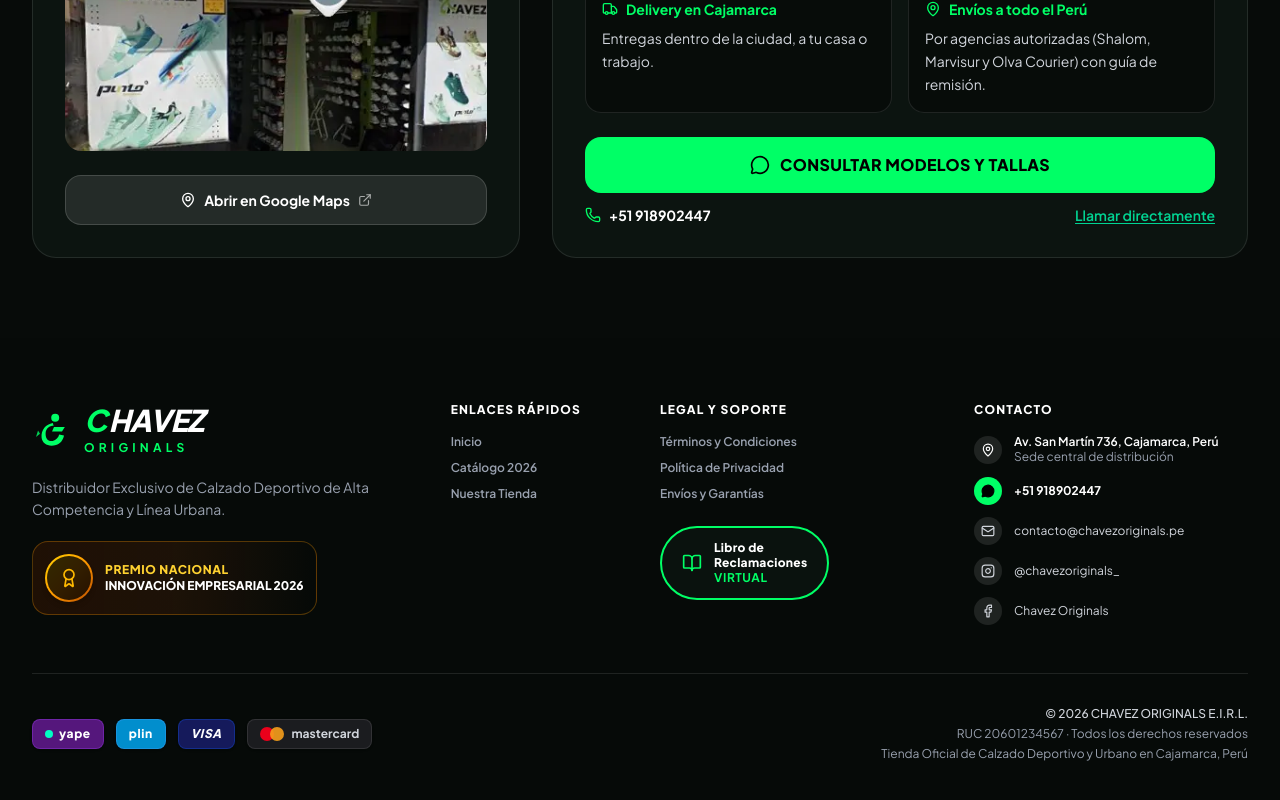
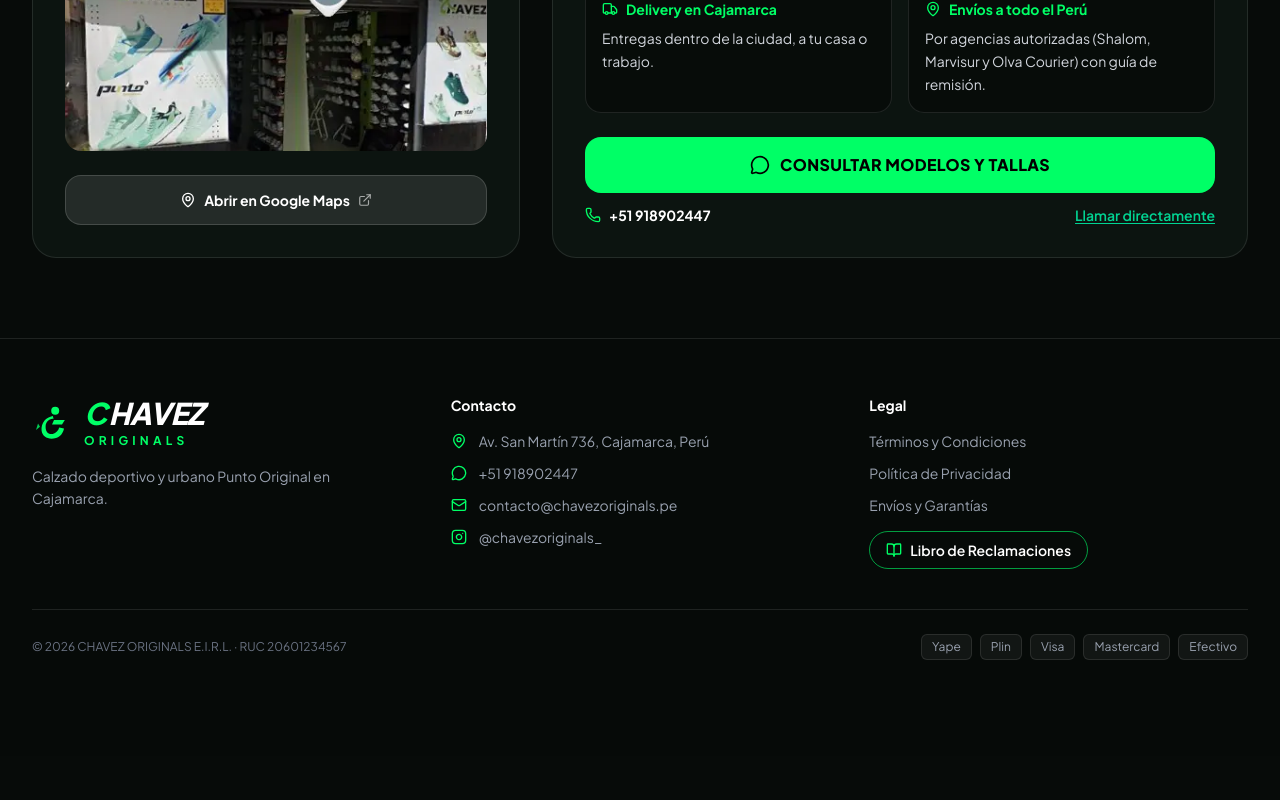
Before and after one commit to FrankUsqAbant/chavez-originals, a React (Vite) app: page / in a window 1280 px wide. Shown: the part 2430-3230 px from the top of the page. After the commit the page ends 3186 px from the top, so only its background shows below. Built offline with nearby package versions, Linux system fonts and the light colour scheme.

Commit message:
footer: version minima (marca, contacto, legal, una linea final)

```diff
--- a/src/App.tsx
+++ b/src/App.tsx
@@ -43,10 +43,7 @@ export default function App() {
       </main>
 
       {/* MÓDULO FINAL: Footer Oficial */}
-      <FooterSection
-        onOpenLibroReclamaciones={() => setIsLibroOpen(true)}
-        onNavigateSection={handleNavigateSection}
-      />
+      <FooterSection onOpenLibroReclamaciones={() => setIsLibroOpen(true)} />
 
       {/* Floating Action WhatsApp Button */}
       <aside aria-label="Contacto flotante" className="fixed bottom-6 right-6 z-40">
--- a/src/components/FooterSection.tsx
+++ b/src/components/FooterSection.tsx
@@ -2,275 +2,111 @@ import React, { useState } from 'react';
 import { ChavezLogo } from './ChavezLogo';
 import { LegalModal, type LegalDocId } from './LegalModal';
 import { STORE_INFO } from '../data/storeData';
-import {
-  MapPin,
-  MessageCircle,
-  Mail,
-  Instagram,
-  Facebook,
-  BookOpen,
-  Award,
-} from 'lucide-react';
+import { MapPin, MessageCircle, Mail, Instagram, BookOpen } from 'lucide-react';
 
 interface FooterSectionProps {
   onOpenLibroReclamaciones: () => void;
-  onNavigateSection: (sectionId: string) => void;
 }
 
-export const FooterSection: React.FC<FooterSectionProps> = ({
-  onOpenLibroReclamaciones,
-  onNavigateSection,
-}) => {
+const LEGAL_LINKS: { id: LegalDocId; label: string }[] = [
+  { id: 'terminos', label: 'Términos y Condiciones' },
+  { id: 'privacidad', label: 'Política de Privacidad' },
+  { id: 'garantias', label: 'Envíos y Garantías' },
+];
+
+const PAYMENTS = ['Yape', 'Plin', 'Visa', 'Mastercard', 'Efectivo'];
+
+const linkClass = 'text-gray-400 hover:text-[#00ff66] transition-colors';
+
+export const FooterSection: React.FC<FooterSectionProps> = ({ onOpenLibroReclamaciones }) => {
   const [legalDoc, setLegalDoc] = useState<LegalDocId | null>(null);
 
   return (
     <>
-    <footer className="relative bg-[#060a08] text-gray-300 pt-16 pb-12 overflow-hidden">
-
-      <div className="max-w-7xl mx-auto px-4 sm:px-6 lg:px-8 space-y-12">
-
-        {/* Main 4-Column Grid */}
-        <div className="grid grid-cols-1 md:grid-cols-2 lg:grid-cols-12 gap-10">
-
-          {/* Column 1: Brand & National Award (4 Cols) */}
-          <div className="lg:col-span-4 space-y-5">
+      <footer className="bg-[#060a08] text-gray-300 pt-14 pb-24 border-t border-white/10">
+        <div className="max-w-7xl mx-auto px-4 sm:px-6 lg:px-8 space-y-10">
+          <div className="grid grid-cols-1 md:grid-cols-3 gap-10">
+            {/* Marca */}
+            <div className="space-y-4">
               <ChavezLogo size="md" />
-
-            <p className="text-xs sm:text-sm text-gray-400 leading-relaxed">
-              Distribuidor Exclusivo de Calzado Deportivo de Alta Competencia y Línea Urbana.
+              <p className="text-sm text-gray-400 leading-relaxed max-w-xs">
+                Calzado deportivo y urbano Punto Original en Cajamarca.
               </p>
-
-
-            {/* TODO: confirmar que el premio es real y documentable antes de publicar. */}
-            {/* Gold National Award Seal */}
-            <div className="inline-flex items-center gap-3 p-3 rounded-2xl bg-gradient-to-r from-amber-950/40 via-amber-900/20 to-transparent border border-amber-500/30">
-              <div className="w-12 h-12 rounded-full bg-gradient-to-br from-amber-300 via-amber-500 to-amber-700 p-0.5 shadow-md flex items-center justify-center flex-shrink-0">
-                <div className="w-full h-full rounded-full bg-black/80 flex flex-col items-center justify-center text-amber-300 text-center">
-                  <Award className="w-5 h-5 text-amber-400" />
-                </div>
             </div>
 
-              <div className="text-left">
-                <div className="text-xs font-black uppercase text-amber-300 tracking-wider">
-                  PREMIO NACIONAL
-                </div>
-                <div className="text-xs font-extrabold text-white">
-                  INNOVACIÓN EMPRESARIAL 2026
-                </div>
-              </div>
-            </div>
-          </div>
-
-          {/* Column 2: ENLACES RÁPIDOS (2.5 Cols) */}
-          <div className="lg:col-span-2 space-y-4">
-            <h4 className="text-xs font-black uppercase tracking-widest text-white">
-              Enlaces Rápidos
-            </h4>
-            <ul className="space-y-2.5 text-xs font-semibold">
-              <li>
-                <button
-                  onClick={() => onNavigateSection('modulo-hero')}
-                  className="text-gray-400 hover:text-[#00ff66] transition-colors cursor-pointer text-left"
+            {/* Contacto */}
+            <div className="space-y-4">
+              <h4 className="text-sm font-bold text-white">Contacto</h4>
+              <ul className="space-y-3 text-sm">
+                <li className="flex items-start gap-3">
+                  <MapPin className="w-4 h-4 mt-0.5 text-[#00ff66] shrink-0" aria-hidden="true" />
+                  <a href={STORE_INFO.googleMapsUrl} target="_blank" rel="noopener noreferrer" className={linkClass}>
+                    {STORE_INFO.address}
+                  </a>
+                </li>
+                <li className="flex items-center gap-3">
+                  <MessageCircle className="w-4 h-4 text-[#00ff66] shrink-0" aria-hidden="true" />
+                  <a
+                    href={`https://wa.me/51${STORE_INFO.whatsapp}`}
+                    target="_blank"
+                    rel="noopener noreferrer"
+                    className={linkClass}
                   >
-                  Inicio
-                </button>
+                    {STORE_INFO.whatsappDisplay}
+                  </a>
                 </li>
-              <li>
-                <button
-                  onClick={() => onNavigateSection('modulo-catalogo')}
-                  className="text-gray-400 hover:text-[#00ff66] transition-colors cursor-pointer text-left"
-                >
-                  Catálogo 2026
-                </button>
+                {/* TODO: confirmar que este correo es real. */}
+                <li className="flex items-center gap-3">
+                  <Mail className="w-4 h-4 text-[#00ff66] shrink-0" aria-hidden="true" />
+                  <a href={`mailto:${STORE_INFO.email}`} className={`${linkClass} truncate`}>
+                    {STORE_INFO.email}
+                  </a>
                 </li>
-              <li>
-                <button
-                  onClick={() => onNavigateSection('modulo-tienda')}
-                  className="text-gray-400 hover:text-[#00ff66] transition-colors cursor-pointer text-left"
-                >
-                  Nuestra Tienda
-                </button>
+                <li className="flex items-center gap-3">
+                  <Instagram className="w-4 h-4 text-[#00ff66] shrink-0" aria-hidden="true" />
+                  <a href={STORE_INFO.instagramUrl} target="_blank" rel="noopener noreferrer" className={linkClass}>
+                    {STORE_INFO.instagram}
+                  </a>
                 </li>
               </ul>
             </div>
 
-          {/* Column 3: LEGAL Y SOPORTE + LIBRO DE RECLAMACIONES (3 Cols) */}
-          <div className="lg:col-span-3 space-y-4">
-            <h4 className="text-xs font-black uppercase tracking-widest text-white">
-              Legal y Soporte
-            </h4>
-            <ul className="space-y-2.5 text-xs font-semibold">
-              <li>
-                <button type="button" onClick={() => setLegalDoc('terminos')} className="text-gray-400 hover:text-[#00ff66] transition-colors cursor-pointer text-left">
-                  Términos y Condiciones
+            {/* Legal */}
+            <div className="space-y-4">
+              <h4 className="text-sm font-bold text-white">Legal</h4>
+              <ul className="space-y-3 text-sm">
+                {LEGAL_LINKS.map(({ id, label }) => (
+                  <li key={id}>
+                    <button type="button" onClick={() => setLegalDoc(id)} className={`${linkClass} text-left cursor-pointer`}>
+                      {label}
                     </button>
                   </li>
-              <li>
-                <button type="button" onClick={() => setLegalDoc('privacidad')} className="text-gray-400 hover:text-[#00ff66] transition-colors cursor-pointer text-left">
-                  Política de Privacidad
-                </button>
-              </li>
-              <li>
-                <button type="button" onClick={() => setLegalDoc('garantias')} className="text-gray-400 hover:text-[#00ff66] transition-colors cursor-pointer text-left">
-                  Envíos y Garantías
-                </button>
-              </li>
+                ))}
               </ul>
-
-            {/* Glowing Libro de Reclamaciones Virtual Button */}
-            <div className="pt-2">
               <button
+                type="button"
                 onClick={onOpenLibroReclamaciones}
-                className="group relative inline-flex items-center gap-3 px-5 py-3 rounded-full bg-[#0a120e] hover:bg-[#101e17] border-2 border-[#00ff66] text-white transition-all duration-300 transform active:scale-95 cursor-pointer"
+                className="inline-flex items-center gap-2 px-4 py-2 rounded-full border border-[#00ff66]/60 hover:border-[#00ff66] hover:bg-[#00ff66]/10 text-sm font-semibold text-white transition-colors cursor-pointer"
                 aria-label="Abrir Libro de Reclamaciones Virtual"
               >
-                <BookOpen className="w-5 h-5 text-[#00ff66] group-hover:scale-110 transition-transform" />
-                <div className="text-left">
-                  <div className="text-xs font-black tracking-wide text-white leading-tight">
-                    Libro de
-                  </div>
-                  <div className="text-xs font-black tracking-wide text-white leading-tight">
-                    Reclamaciones
-                  </div>
-                  <div className="text-xs font-bold text-[#00ff66] uppercase tracking-wider">
-                    Virtual
-                  </div>
-                </div>
+                <BookOpen className="w-4 h-4 text-[#00ff66]" aria-hidden="true" />
+                Libro de Reclamaciones
               </button>
             </div>
           </div>
 
-          {/* Column 4: CONTACTO (2.5 Cols) */}
-          <div className="lg:col-span-3 space-y-4">
-            <h4 className="text-xs font-black uppercase tracking-widest text-white">
-              Contacto
-            </h4>
-
-            <div className="space-y-3 text-xs">
-              {/* Address */}
-              <div className="flex items-start gap-3">
-                <div className="w-7 h-7 rounded-full bg-white/10 flex items-center justify-center text-white flex-shrink-0 mt-0.5">
-                  <MapPin className="w-3.5 h-3.5" />
+          <div className="pt-6 border-t border-white/10 flex flex-col md:flex-row items-center justify-between gap-4 text-xs text-gray-500">
+            <p>
+              © 2026 {STORE_INFO.legalName} · RUC {STORE_INFO.ruc}
+            </p>
+            <ul className="flex flex-wrap items-center justify-center gap-2" aria-label="Medios de pago">
+              {PAYMENTS.map((p) => (
+                <li key={p} className="px-2.5 py-1 rounded-md bg-white/5 border border-white/10 text-gray-400">
+                  {p}
+                </li>
+              ))}
+            </ul>
           </div>
-                <div className="text-gray-300 leading-tight">
-                  <span className="font-semibold block text-white">{STORE_INFO.address}</span>
-                  <span className="text-gray-400 text-xs">Sede central de distribución</span>
-                </div>
-              </div>
-
-              {/* WhatsApp */}
-              <div className="flex items-center gap-3">
-                <a
-                  href={`https://wa.me/51${STORE_INFO.whatsapp}`}
-                  target="_blank"
-                  rel="noopener noreferrer"
-                  className="w-7 h-7 rounded-full bg-[#00ff66] flex items-center justify-center text-black flex-shrink-0"
-                >
-                  <MessageCircle className="w-3.5 h-3.5 fill-current" />
-                </a>
-                <a
-                  href={`https://wa.me/51${STORE_INFO.whatsapp}`}
-                  target="_blank"
-                  rel="noopener noreferrer"
-                  className="font-bold text-white hover:text-[#00ff66] transition-colors"
-                >
-                  {STORE_INFO.whatsappDisplay}
-                </a>
-              </div>
-
-              {/* Email */}
-              <div className="flex items-center gap-3">
-                <div className="w-7 h-7 rounded-full bg-white/10 flex items-center justify-center text-gray-300 flex-shrink-0">
-                  <Mail className="w-3.5 h-3.5" />
-                </div>
-                <a
-                  href={`mailto:${STORE_INFO.email}`}
-                  className="text-gray-300 hover:text-white transition-colors truncate"
-                >
-                  {STORE_INFO.email}
-                </a>
-              </div>
-
-              {/* Instagram */}
-              <div className="flex items-center gap-3">
-                <div className="w-7 h-7 rounded-full bg-white/10 flex items-center justify-center text-gray-300 flex-shrink-0">
-                  <Instagram className="w-3.5 h-3.5" />
-                </div>
-                <a
-                  href={STORE_INFO.instagramUrl}
-                  target="_blank"
-                  rel="noopener noreferrer"
-                  className="text-gray-300 hover:text-white transition-colors"
-                >
-                  {STORE_INFO.instagram}
-                </a>
-              </div>
-
-              {/* Facebook */}
-              <div className="flex items-center gap-3">
-                <div className="w-7 h-7 rounded-full bg-white/10 flex items-center justify-center text-gray-300 flex-shrink-0">
-                  <Facebook className="w-3.5 h-3.5" />
-                </div>
-                <a
-                  href={STORE_INFO.facebookUrl}
-                  target="_blank"
-                  rel="noopener noreferrer"
-                  className="text-gray-300 hover:text-white transition-colors"
-                >
-                  {STORE_INFO.facebook}
-                </a>
-              </div>
-            </div>
-          </div>
-
-        </div>
-
-        {/* Bottom Bar: Payment Badges & Credits */}
-        <div className="pt-8 border-t border-white/10 flex flex-col md:flex-row items-center justify-between gap-6">
-
-          {/* Peruvian Payment Methods */}
-          <div className="flex items-center gap-3 flex-wrap">
-            {/* Yape */}
-            <div className="px-3 py-1.5 rounded-lg bg-[#6a1b9a]/80 border border-purple-500/30 flex items-center gap-1.5 shadow-sm">
-              <span className="w-2 h-2 rounded-full bg-[#00ffc4]" />
-              <span className="font-extrabold text-xs text-white tracking-wider">yape</span>
-            </div>
-
-            {/* Plin */}
-            <div className="px-3 py-1.5 rounded-lg bg-[#00b0ff]/80 border border-blue-400/30 flex items-center gap-1.5 shadow-sm">
-              <span className="font-extrabold text-xs text-white tracking-wider">plin</span>
-            </div>
-
-            {/* VISA */}
-            <div className="px-3 py-1.5 rounded-lg bg-[#1a1f71]/80 border border-blue-600/30 flex items-center shadow-sm">
-              <span className="font-black italic text-xs text-white tracking-wider">VISA</span>
-            </div>
-
-            {/* Mastercard */}
-            <div className="px-3 py-1.5 rounded-lg bg-[#1f1f23]/90 border border-white/10 flex items-center gap-1 shadow-sm">
-              <div className="flex -space-x-1">
-                <div className="w-3.5 h-3.5 rounded-full bg-[#eb001b]" />
-                <div className="w-3.5 h-3.5 rounded-full bg-[#f79e1b] opacity-90" />
-              </div>
-              <span className="text-xs font-bold text-gray-300 ml-1">mastercard</span>
-            </div>
-          </div>
-
-          {/* Business Copyright & Registered Information */}
-          <div className="text-center md:text-right text-xs text-gray-400 space-y-1">
-            <div className="text-gray-300 font-medium">
-              © 2026 {STORE_INFO.legalName}
-            </div>
-            <div className="text-xs text-gray-400">
-              RUC {STORE_INFO.ruc} · Todos los derechos reservados
-            </div>
-            <div className="text-xs text-gray-400">
-              Tienda Oficial de Calzado Deportivo y Urbano en Cajamarca, Perú
-            </div>
-          </div>
-
-        </div>
-
         </div>
       </footer>
       <LegalModal doc={legalDoc} onClose={() => setLegalDoc(null)} />
--- a/src/data/storeData.ts
+++ b/src/data/storeData.ts
@@ -134,10 +134,8 @@ export const STORE_INFO = {
   googleMapsUrl: 'https://maps.google.com/?q=Av.+San+Mart%C3%ADn+736,+Cajamarca,+Peru',
   whatsapp: '918902447',
   whatsappDisplay: '+51 918902447',
-  // TODO: confirmar correo y enlace de Facebook reales.
+  // TODO: confirmar que el correo es real.
   email: 'contacto@chavezoriginals.pe',
   instagram: '@chavezoriginals_',
   instagramUrl: 'https://instagram.com/chavezoriginals_',
-  facebook: 'Chavez Originals',
-  facebookUrl: 'https://facebook.com',
 };
```
Lines whose indentation alone changed are shown as unchanged.
